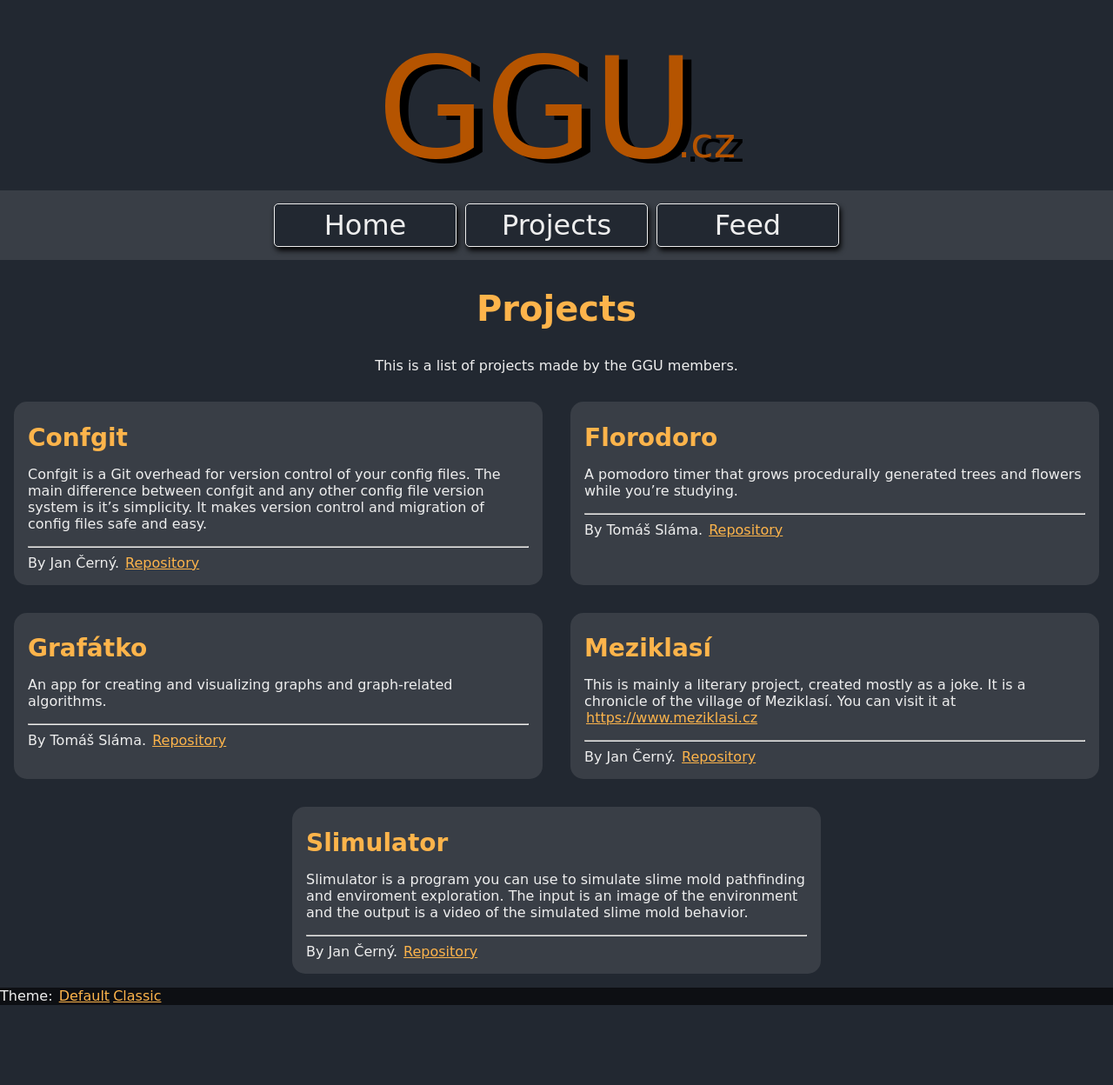
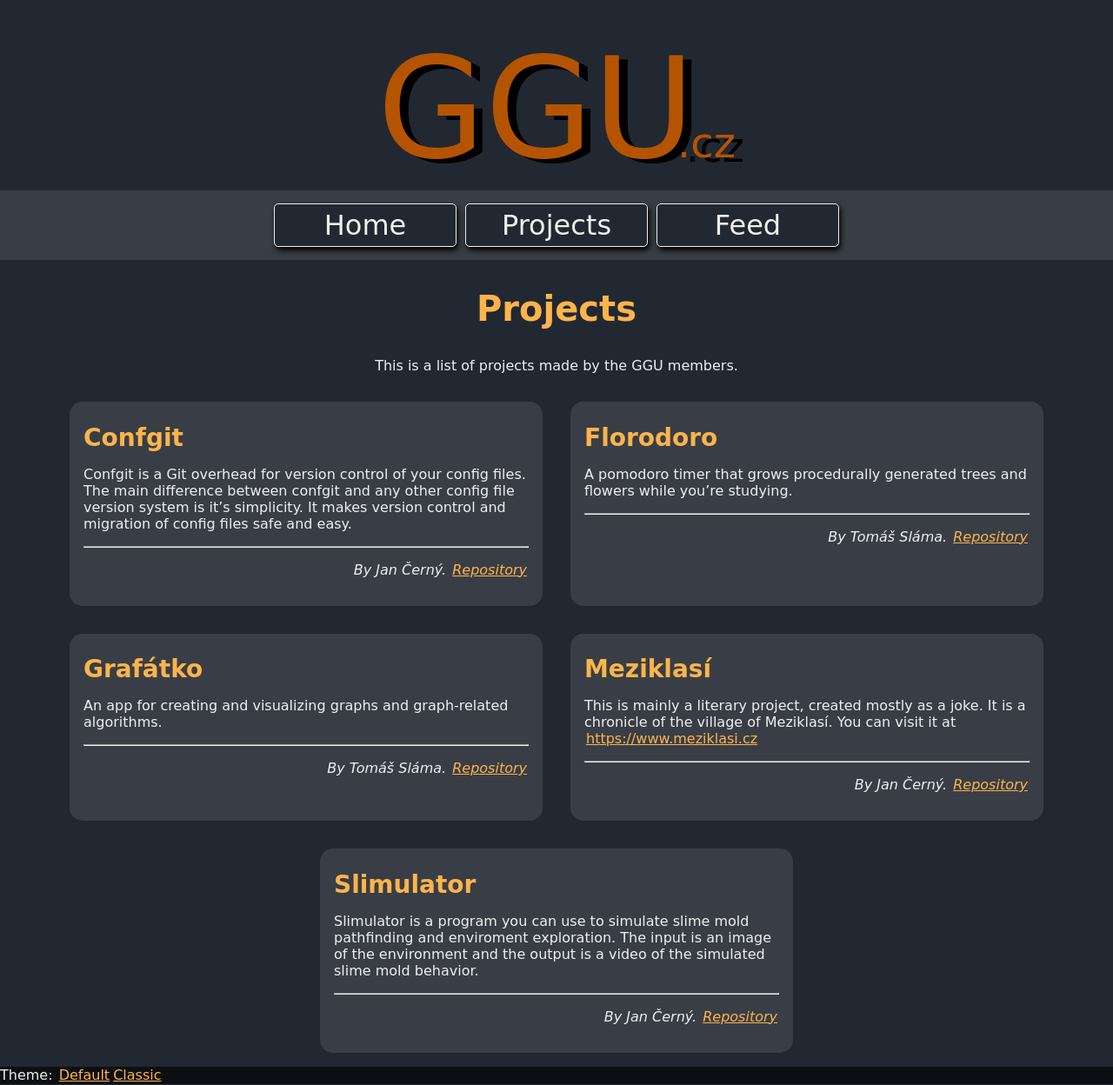
Before and after one commit to yagarea/ggu.cz, a Jekyll site: the page built from projects.md, in a window 1280 px wide. Shown: the whole page at 87% size. Built offline with Jekyll 4.4.1, drawn with Linux system fonts in a browser that asks for light colours; before the commit the page ends 1157 px from its top, so only the background shows below that.

Commit message:
more formatting

```diff
--- a/_includes/feed.html
+++ b/_includes/feed.html
@@ -4,9 +4,7 @@
 			<h3>{{ post.title }}</h3>
 			<p>{{ post.content }}</p>
 			<div class="feed-author">
-				{{ post.author }}
-				<br/>
-				<i>{{ post.date |  date: "%-d %B %Y" }}</i>
+				<em>{{ post.author }}</em>, <em>{{ post.date |  date: "%-d. %-m. %Y" }}</em>
 			</div>
 		</div>
 	{% endfor %}
--- a/_includes/members.html
+++ b/_includes/members.html
@@ -6,10 +6,12 @@
         	<b>{{ member.school }}</b>
         	<br/>
         	{{ member.content }}
-        	<hr/>
         	<ul>
 				{% for el in member.external-links %}
+				<em>
 				<li>{{ el.title }}: <a href="https://{{ el.link }}/">{{ el.link }}</a></li>
+				</em>
+
 				{% endfor %}
         	</ul>
 		</div>
--- a/_includes/projects.html
+++ b/_includes/projects.html
@@ -7,7 +7,11 @@
 		</div>
 		<div class="project-card-footer">
 			<hr/>
+			<p class="right-text">
+			<em>
 			By {{ project.author }}. <a href="{{ project.repository }}">Repository</a>
+			</em>
+			</p>
 		</div>
 	</div>
 {% endfor %}
--- a/assets/css/styles.sass
+++ b/assets/css/styles.sass
@@ -163,6 +163,9 @@ main > p
 .centered-text
   text-align: center
 
+.right-text
+  text-align: right
+
 //-----------------------------------
 
 .members, .projects
@@ -204,7 +207,7 @@ main > p
     float: right
 
 .project-card
-  width: 45%
+  width: 40%
   background-color: $block-color
   padding: 1em
   margin: 1em
```
Also changed, not shown: index.md (+3 -0 lines).
